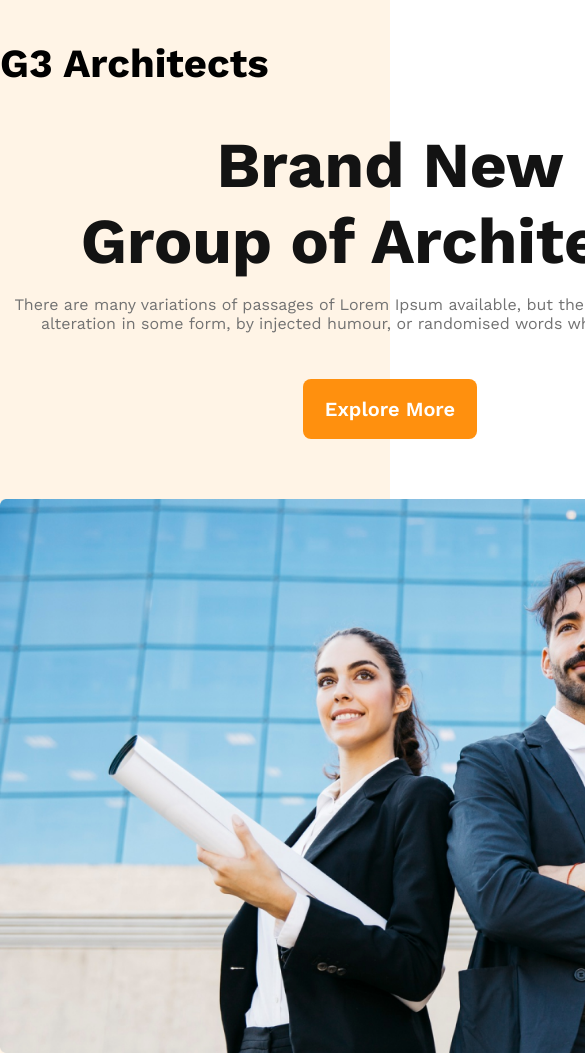
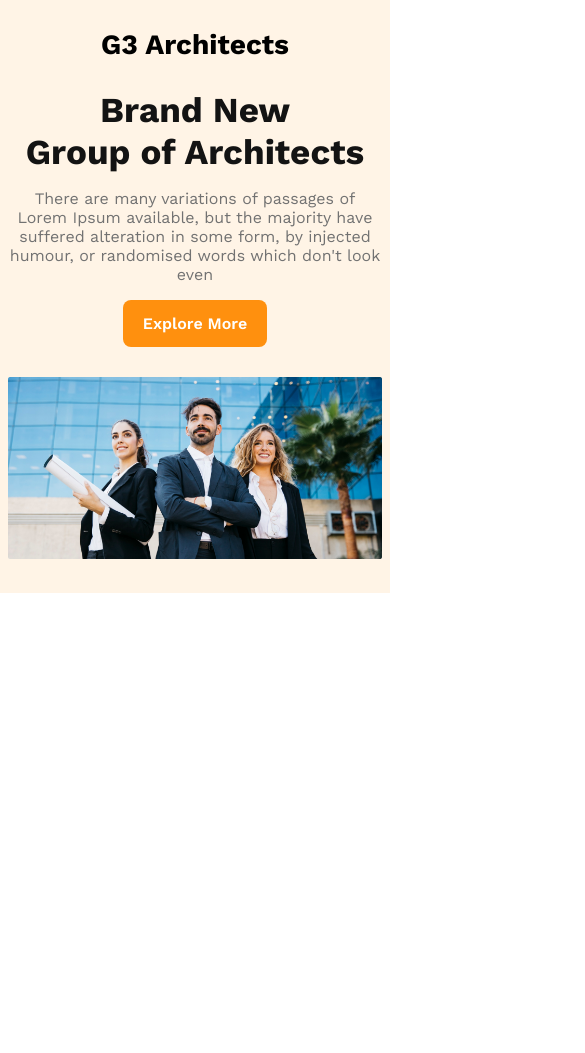
Before and after one commit to Az-Haris/G3-Architect, a plain HTML site: page index.html in a window 390 px wide. Shown: the top 1053 px of the page, 585 px wide, since content can reach past the window. After the commit the page ends 844 px from the top, so only its background shows below. Drawn offline with nearby package versions, Linux system fonts and the light colour scheme.

Commit message:
Updted Responsive

```diff
--- a/style.css
+++ b/style.css
@@ -101,8 +101,41 @@ nav ul li a{
     }
     .btn-primary{
         margin: 0;
+        padding: 14px 20px;
+        font-size: 16px;
     }
     .hero{
         width: auto;
     }
 }
+
+
+@media screen and (min-width:376px) and (max-width: 575px) {
+    header{
+        padding: 0 8px;
+    }
+    nav{
+        width: auto;
+        justify-content: center;
+    }
+    nav h3{
+        font-size: 28px;
+    }
+    nav ul{
+        display: none;
+    }
+    .page-title{
+        width: auto;
+    }
+    .page-title h1{
+        font-size: 35px;
+    }
+    .btn-primary{
+        margin: 0;
+        padding: 14px 20px;
+        font-size: 16px;
+    }
+    .hero{
+        width: auto;
+    }
+}
```
